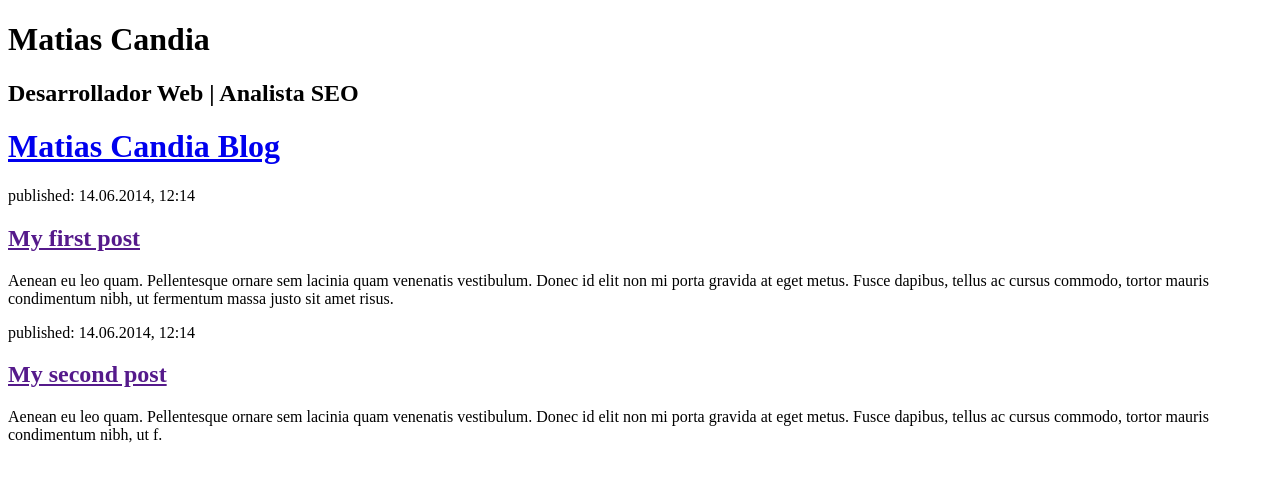
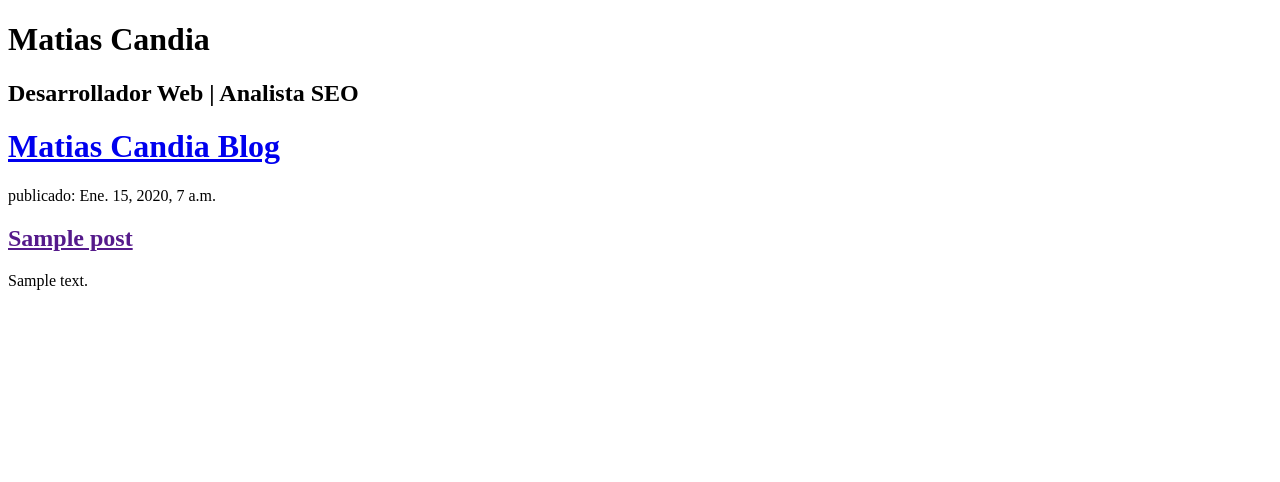
Before and after one commit to maticand/blog-python, a Django app: template blog/templates/blog/post_feed.html in a window 1280 px wide. Shown: the top 482 px of the page. Run offline with Django 3.2, Linux system fonts and the light colour scheme; the template is opened without the code that fills it: values that come from a table or form of the project are taken from there, others are empty; tables that the repository leaves empty hold one stand-in row (values such as "Sample post").

Commit message:
Templates modificados para mostrar post desde base de datos.

```diff
--- a/blog/models.py
+++ b/blog/models.py
@@ -1,5 +1,9 @@
+# Django
 from django.db import models
+
+# Utilidades
 from django.utils import timezone
+
 
 class Post(models.Model):
     autor = models.ForeignKey('auth.User', on_delete=models.CASCADE)
--- a/blog/templates/blog/post_feed.html
+++ b/blog/templates/blog/post_feed.html
@@ -14,17 +14,12 @@
     <h1><a href="/">Matias Candia Blog</a></h1>
   </div>
 
-  <div>
-    <p>published: 14.06.2014, 12:14</p>
-    <h2><a href="">My first post</a></h2>
-    <p>Aenean eu leo quam. Pellentesque ornare sem lacinia quam venenatis vestibulum. Donec id elit non mi porta gravida at eget metus. Fusce dapibus, tellus ac cursus commodo, tortor mauris condimentum nibh, ut fermentum massa justo sit amet risus.</p>
-  </div>
-
-  <div>
-    <p>published: 14.06.2014, 12:14</p>
-    <h2><a href="">My second post</a></h2>
-    <p>Aenean eu leo quam. Pellentesque ornare sem lacinia quam venenatis vestibulum. Donec id elit non mi porta gravida at eget metus. Fusce dapibus, tellus ac cursus commodo, tortor mauris condimentum nibh, ut f.</p>
-  </div>
-
+  {% for post in posts %}
+      <div>
+          <p> publicado: {{ post.fecha_publicado }}</p>
+          <h2><a href="">{{ post.titulo }}</a></h2>
+          <p>{{ post.texto|linebreaksbr }}</p>
+      </div>
+  {% endfor %}
 </body>
 </html>
--- a/blog/urls.py
+++ b/blog/urls.py
@@ -1,5 +1,9 @@
+# Django
 from django.urls import path
+
+# Vistas
 from . import views
+
 
 urlpatterns = [
     path('', views.post_feed, name='post_feed')
```
Also changed, not shown: blog/views.py (+10 -1 lines).
